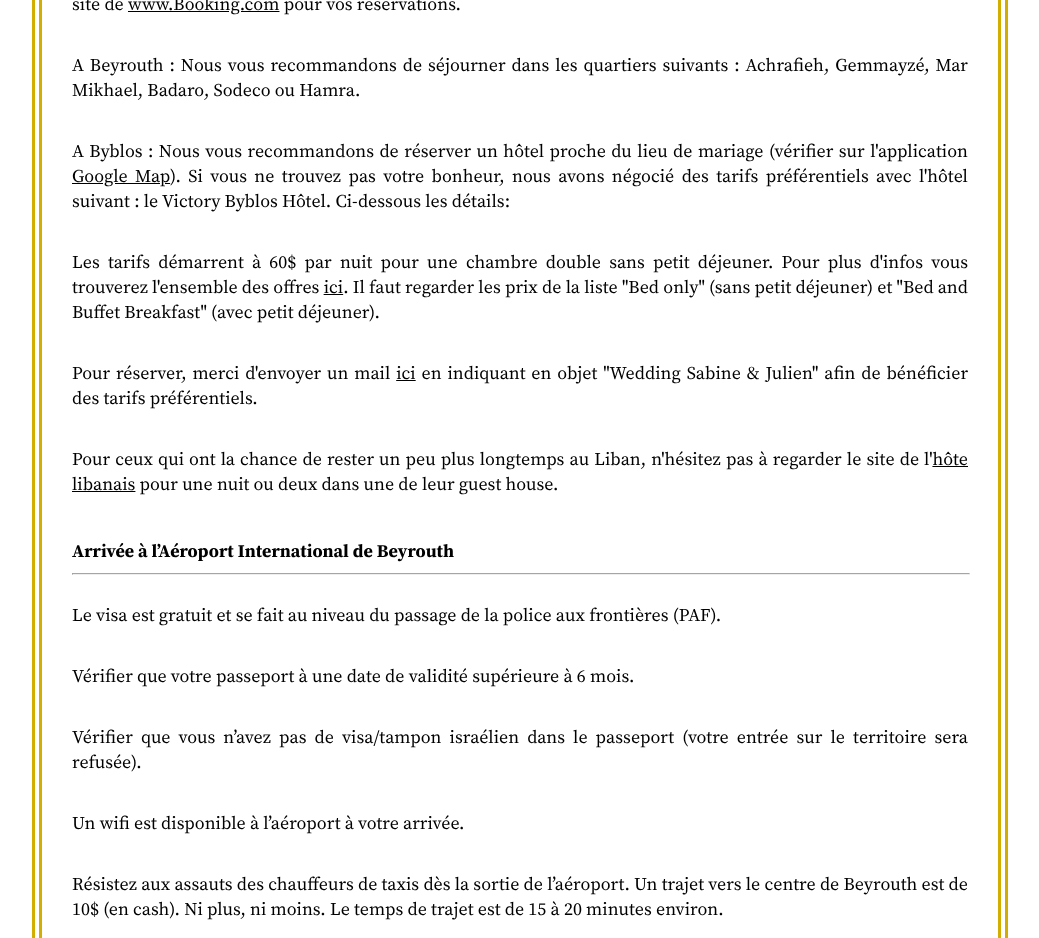
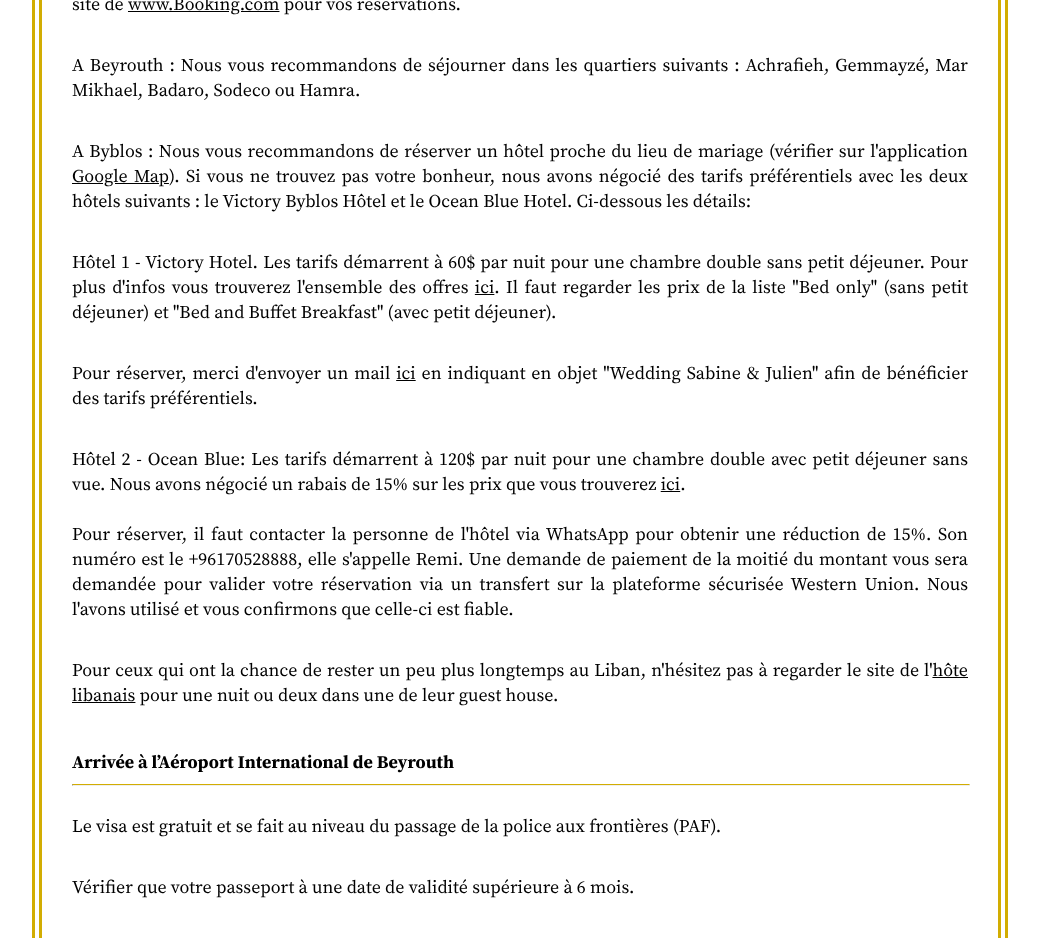
Before and after one commit to AMGit21/AMGit21.github.io, a React (Create React App) app: page /practical-info in a window 1280 px wide. Shown: the part 1420-2358 px from the top of the page, without its empty margins (120-1159 px from the left). Built offline with nearby package versions, Linux system fonts and the light colour scheme.

Commit message:
update paracticalInfo, and the program pages

```diff
--- a/src/i18n/fr.js
+++ b/src/i18n/fr.js
@@ -26,11 +26,13 @@ const fr = {
     " for your reservations.": " pour vos réservations.",
     "Beirut: we recommend you to say in the following areas: Achrafieh, Gemmayzeh, Mar Mikhael, Badaro, Sodeco or Hamra": "A Beyrouth : Nous vous recommandons de séjourner dans les quartiers suivants : Achrafieh, Gemmayzé, Mar Mikhael, Badaro, Sodeco ou Hamra",
     "Byblos: we recommend you to book a hotel close to the wedding location (you can easily find it on ": "A Byblos : Nous vous recommandons de réserver un hôtel proche du lieu de mariage (vérifier sur l'application ",
-    " If you need some help with finding a place, we managed to get some discounts in the following hotel: Victory Byblos Hotel & Spa. Below are some details:": " Si vous ne trouvez pas votre bonheur, nous avons négocié des tarifs préférentiels avec l'hôtel suivant : le Victory Byblos Hôtel. Ci-dessous les détails:",
-    "Prices start at 60$ per night for a double room without breakfast. You will find more information about all deals ": "Les tarifs démarrent à 60$ par nuit pour une chambre double sans petit déjeuner. Pour plus d'infos vous trouverez l'ensemble des offres ",
+    " If you need some help with finding a place, we have negotiated preferential rates with the following two hotels: Victory Byblos Hotel and Ocean Blue Hotel. Details below:": " Si vous ne trouvez pas votre bonheur, nous avons négocié des tarifs préférentiels avec les deux hôtels suivants : le Victory Byblos Hôtel et le Ocean Blue Hotel. Ci-dessous les détails:",
+    "Hotel 1 - Victory Hotel. Prices start at 60$ per night for a double room without breakfast. You will find more information about all deals ": "Hôtel 1 - Victory Hotel. Les tarifs démarrent à 60$ par nuit pour une chambre double sans petit déjeuner. Pour plus d'infos vous trouverez l'ensemble des offres ",
     "here": "ici",
     ' Il faut regarder les prix de la liste "Bed only" (sans petit déjeuner) et "Bed and Buffet Breakfast" (avec petit déjeuner).': ' Il faut regarder les prix de la liste "Bed only" (sans petit déjeuner) et "Bed and Buffet Breakfast" (avec petit déjeuner).',
     "To book, please send an email ": "Pour réserver, merci d'envoyer un mail ",
+    "Hotel 2 - Ocean Blue. Rates start at $120 per night for a double room with breakfast without a view. We have negotiated a 15% discount on the prices that you can find ": "Hôtel 2 - Ocean Blue: Les tarifs démarrent à 120$ par nuit pour une chambre double avec petit déjeuner sans vue. Nous avons négocié un rabais de 15% sur les prix que vous trouverez ",
+    "To book, please contact the hotel representative via WhatsApp to obtain the 15% discount. The WhatsApp number is +96170528888 and the manager's name is Remi. She will request a payment of half the amount via a transfer on the secure Western Union platform. We used it and can confirm it is safe.": "Pour réserver, il faut contacter la personne de l'hôtel via WhatsApp pour obtenir une réduction de 15%. Son numéro est le +96170528888, elle s'appelle Remi. Une demande de paiement de la moitié du montant vous sera demandée pour valider votre réservation via un transfert sur la plateforme sécurisée Western Union. Nous l'avons utilisé et vous confirmons que celle-ci est fiable.",
     ' mentioning "Wedding Sabine & Julien" in the subject so you can benefit from the offer.': ' en indiquant en objet "Wedding Sabine & Julien" afin de bénéficier des tarifs préférentiels.',
 
     "For those who are lucky to stay a bit more in the country, you can check the website ": "Pour ceux qui ont la chance de rester un peu plus longtemps au Liban, n'hésitez pas à regarder le site de l'",
@@ -60,6 +62,13 @@ const fr = {
 
     // end of info pratique
     "Our best gift would be to see you at our wedding and celebrate that moment together. But if you wish to offer something, you can click on the gift below.": "Notre plus beau cadeau serait votre présence à notre mariage ! Mais si vous souhaitez nous offrir quelque chose vous pouvez cliquer sur le cadeau ci-dessous. Cette liste est seulement indicative.",
+    "Friday, September 15, 2023": "Vendredi 15 septembre 2023",
+    "Location: Bolero - Batroun, Lebanon": "Lieu : Bolero - Batroun, Liban",
+    "6:00 PM: Pre-wedding Gathering - Sunset": "18h00 : Sunset pré-mariage",
+    'Dress code: "All in White"': 'Tenue vestimentaire: "All in white"',
+    "We invite you to join us at Bolero, an iconic venue in Batroun, to enjoy a cocktail while watching the sunset. The idea is to gather everyone that is available and want to join, all dressed in white, before the festivities on Saturday. There is a minimum charge of $20/person (18€) that you can use for any drink and/or food.": 'On vous propose de nous retrouver à 18h00 au Boléro, lieu emblématique de Batroun, pour boire un cocktail devant le coucher de soleil. L\'idée est qu\'on se retrouve, pour ceux qui le souhaitent et sont disponibles, habillés tout en blanc, avant les festivités du samedi. Il y a un minimum à dépenser "minimum charge" de 20$/personne (18 euros) au choix (boissons et/ou nourriture).',
+
+
     "Saturday September 16, 2023": "Samedi 16 septembre 2023",
     "Location: ": "Lieu : ",
     " Lebanon": " Liban",
--- a/src/pages/PracticalInfo/PracticalInfo.js
+++ b/src/pages/PracticalInfo/PracticalInfo.js
@@ -1,6 +1,7 @@
 import React from 'react';
 import './PracticalInfo.css'
 import VictoryHotelDeals from '../../assets/pdf/Victory Hotel deals.pdf'
+import OffreOceanBlue from '../../assets/pdf/Offre Ocean Blue.pdf'
 import { useTranslation } from 'react-i18next';
 const PracticalInfo = () => {
     const { t } = useTranslation();
@@ -37,16 +38,19 @@ const PracticalInfo = () => {
                 <p className='justifyText'>{t("Beirut: we recommend you to say in the following areas: Achrafieh, Gemmayzeh, Mar Mikhael, Badaro, Sodeco or Hamra")}.</p>
                 <p className='justifyText'>{t("Byblos: we recommend you to book a hotel close to the wedding location (you can easily find it on ")}
                     <a href="https://goo.gl/maps/GZP2A4y4kApzVkKx7" rel="noreferrer" target="_blank">Google Map</a>
-                    ).{t(" If you need some help with finding a place, we managed to get some discounts in the following hotel: Victory Byblos Hotel & Spa. Below are some details:")}</p>
+                    ).{t(" If you need some help with finding a place, we have negotiated preferential rates with the following two hotels: Victory Byblos Hotel and Ocean Blue Hotel. Details below:")}</p>
 
-                <p className='justifyText'>{t("Prices start at 60$ per night for a double room without breakfast. You will find more information about all deals ")}
+                <p className='justifyText'>{t("Hotel 1 - Victory Hotel. Prices start at 60$ per night for a double room without breakfast. You will find more information about all deals ")}
                     <a href={VictoryHotelDeals} rel="noreferrer" target="_blank">{t("here")}</a>.
                     {t(' Il faut regarder les prix de la liste "Bed only" (sans petit déjeuner) et "Bed and Buffet Breakfast" (avec petit déjeuner).')}</p>
                 <p className='justifyText'>{t("To book, please send an email ")}
                     <a href="mailto:victorybybloshotel@gmail.com">{t("here")}</a>
                     {t(' mentioning "Wedding Sabine & Julien" in the subject so you can benefit from the offer.')}
                 </p>
-
+                <p className='justifyText'>{t("Hotel 2 - Ocean Blue. Rates start at $120 per night for a double room with breakfast without a view. We have negotiated a 15% discount on the prices that you can find ")}
+                    <a href={OffreOceanBlue} rel="noreferrer" target="_blank">{t("here")}</a>.<br /><br />
+                    {t("To book, please contact the hotel representative via WhatsApp to obtain the 15% discount. The WhatsApp number is +96170528888 and the manager's name is Remi. She will request a payment of half the amount via a transfer on the secure Western Union platform. We used it and can confirm it is safe.")}
+                </p>
 
 
                 <p className='justifyText'>{t("For those who are lucky to stay a bit more in the country, you can check the website ")}
--- a/src/pages/Program/Program.js
+++ b/src/pages/Program/Program.js
@@ -17,6 +17,18 @@ const Program = () => {
             <div className='lineUnderTitle'></div>
             <div className='divWrapperProgram'>
                 <div className="timelineContainer">
+
+                    <ul className='listTitle'>{t('Friday, September 15, 2023')}
+                        <li className='listItem'>
+                            <i>{t("Location: Bolero - Batroun, Lebanon")}
+                            </i>
+                        </li>
+                        <li className='listItem'>{t('6:00 PM: Pre-wedding Gathering - Sunset')}</li>
+                        <li className='listItem'>{t('Dress code: "All in White"')}</li>
+                        <li className='listItem'>{t('We invite you to join us at Bolero, an iconic venue in Batroun, to enjoy a cocktail while watching the sunset. The idea is to gather everyone that is available and want to join, all dressed in white, before the festivities on Saturday. There is a minimum charge of $20/person (18€) that you can use for any drink and/or food.')}</li>
+                    </ul>
+                    <hr className='lineBetweenTimeLine' />
+
                     <ul className='listTitle'>{t('Saturday September 16, 2023')}
                         <li className='listItem'>
                             <i>{t("Location: ")}
@@ -42,7 +54,8 @@ const Program = () => {
                                 {t(" Lebanon")}
                             </i>
                         </li>
-                        <li className='listItem'>{t('1pm: Lunch Chez Fouad')}</li>
+                        <li className='listItem'>{t('1pm: Lunch Chez Fouad')} - <a href="#" rel="noreferrer" target="_blank">Menu</a>
+                        </li>
                         <li className='listItem'>{t("Tenue vestimentaire : décontractée (n'oubliez pas vos maillots !) ")}</li>
                     </ul>
                 </div>
```
Also changed, not shown: src/i18n/en.js (+11 -2 lines), 1 other file (tests, documents, lock files or other folders).
